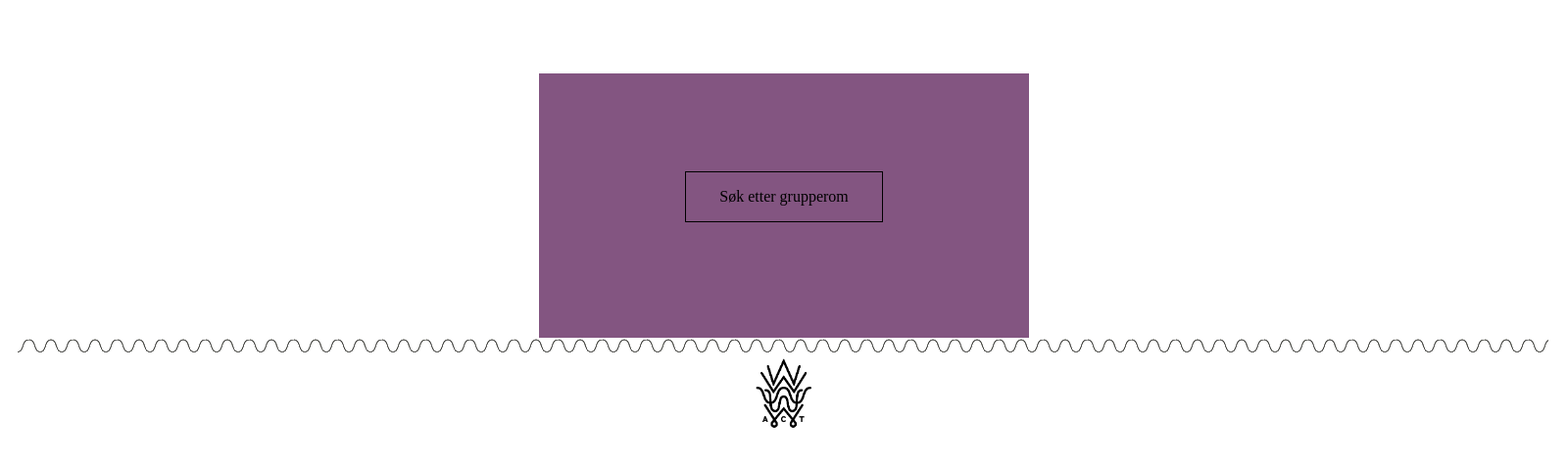
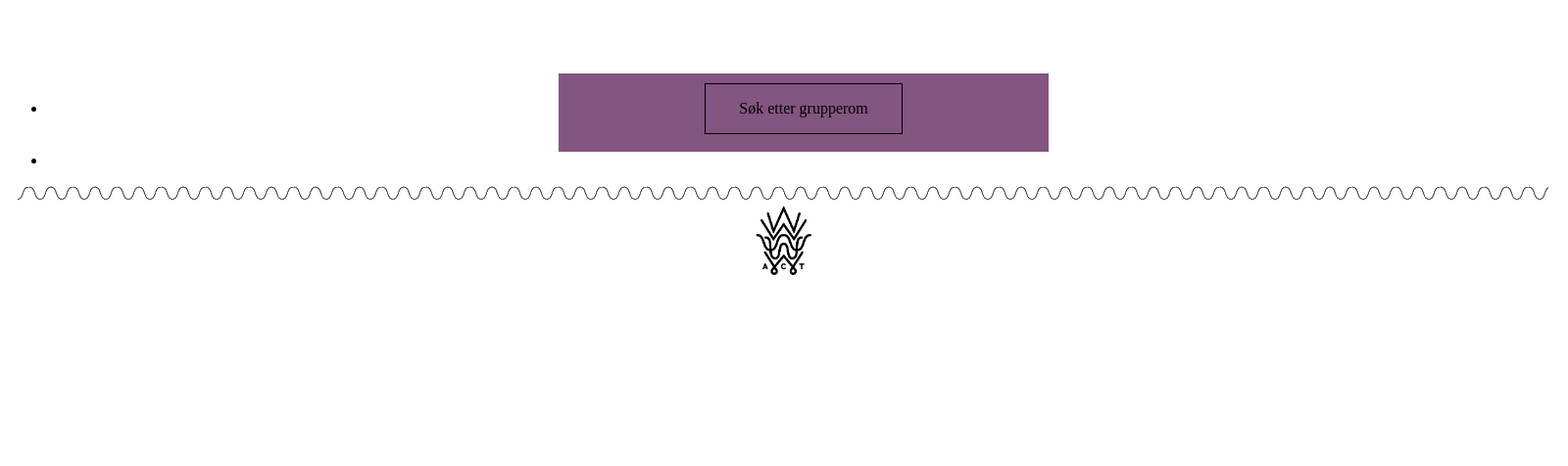
Before and after one commit to morkeseth/codenamecornhog, a PHP site: page /page2.php in a window 1600 px wide. Shown: the part 110-586 px from the top of the page at 98% size. Run offline with PHP 8.4, Linux system fonts and the light colour scheme.

Commit message:
mer av side 2

```diff
--- a/css/css.css
+++ b/css/css.css
@@ -98,13 +98,13 @@ a {
 }
 
 #mainbox {
-	height: 170px;
+	height: 70px;
 	width: 500px;
 	margin-top: 75px;
 	margin-left: auto;
 	margin-right: auto;
 	text-align: center;
-	padding-top: 100px;
+	padding-top: 10px
 }
 
 #innerbox {
--- a/page2.php
+++ b/page2.php
@@ -1,11 +1,15 @@
 <?php require_once 'header.php';?>
 
-<a href=>
-	<div id="mainbox">
-		<div id="innerbox">
-			<p id="innertext">Søk etter grupperom</p>
+<ul>
+	<li>
+		<div id="mainbox">
+			<div id="innerbox">
+				<p id="innertext">Søk etter grupperom</p>
+			</div>
 		</div>
-	</div>
-</a>
+	</li>
+	<li>
+</ul>
+
 
 <?php require_once 'footer.php';?>
```
